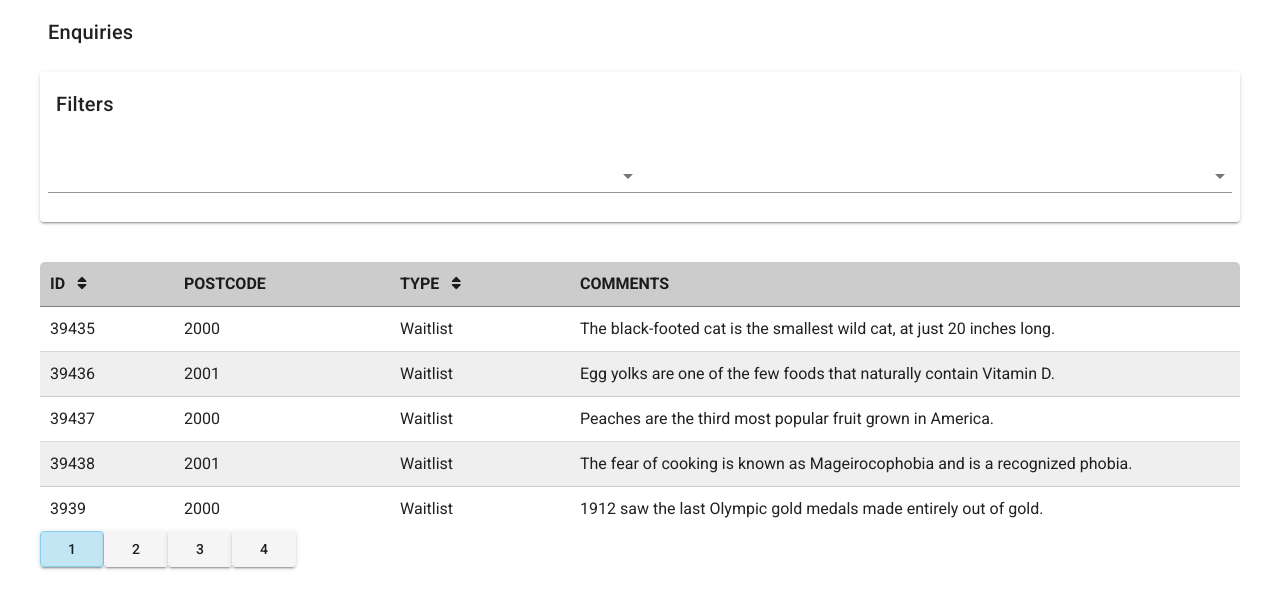
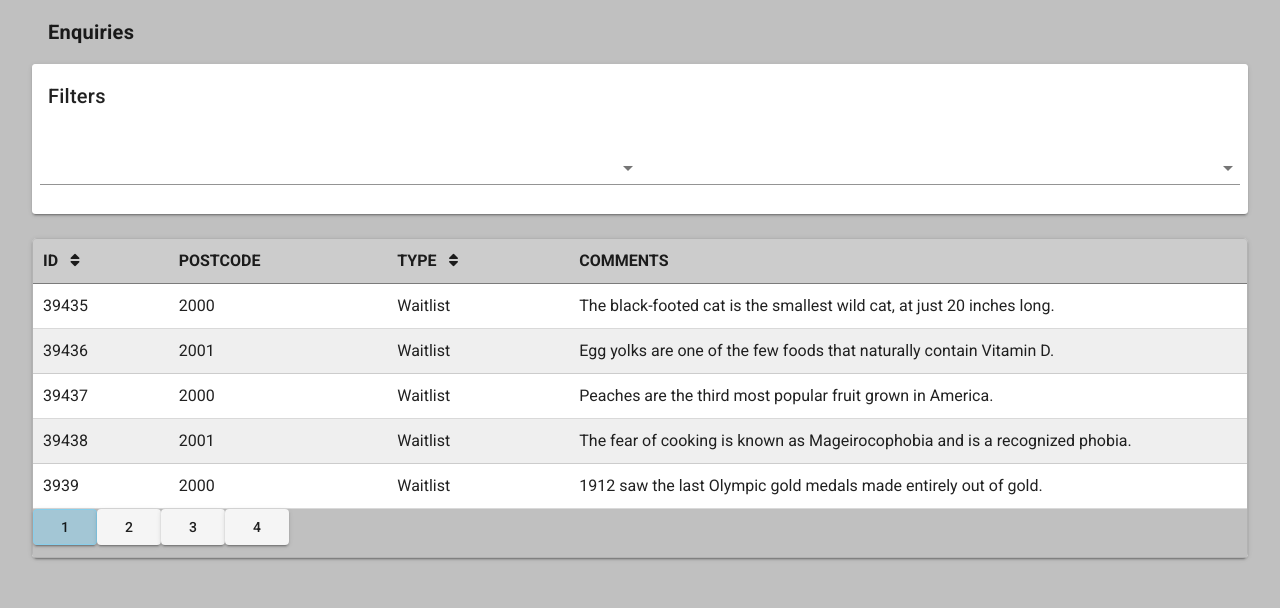
Before and after one commit to Bozzeh/Project1, a Vue app: page / in a window 1280 px wide. Shown: the top 608 px of the page. Built offline with nearby package versions, Linux system fonts and the light colour scheme.

Commit message:
Page styling
Page styling for cleaner and nicer v-cards

```diff
--- a/src/App.vue
+++ b/src/App.vue
@@ -1,13 +1,15 @@
 <template>
-    <v-app>
-        <v-card class="content-size" flat>
-            <v-card-title>Enquiries</v-card-title>
+    <v-app style="background-color: silver;">
+        <v-card class="content-size" flat style="background-color: silver;">
+            <v-card-title><strong>Enquiries</strong></v-card-title>
             <v-card flat> <!-- Additional padding -->
                 <v-card-actions class="dont-flex">
                     <FilterComponent></FilterComponent>
                 </v-card-actions>
+            </v-card>
+            <v-card flat style="margin-top: 2%; border-top-right-radius: 5px; border-top-left-radius: 5px;">
                 <v-card-actions class="dont-flex">
-                    <ListComponent :enquiries="enquiries" :colSorted="colSorted" @sortIndex="(event) => SortTable(event)" style="margin-top: 2%;"></ListComponent>
+                    <ListComponent :enquiries="enquiries" :colSorted="colSorted" @sortIndex="(event) => SortTable(event)"></ListComponent>
                 </v-card-actions>
             </v-card>
         </v-card>
@@ -125,5 +127,6 @@ export default {
     /* Default for v-card-actions is display: flex */
     .dont-flex {
         display: block;
+        padding: 0;
     }
 </style>
--- a/src/components/List.vue
+++ b/src/components/List.vue
@@ -1,6 +1,6 @@
 <template>
     <div>
-        <v-card flat>
+        <v-card class="list-card">
             <table class="enquiries-table">
                 <tr>
                     <th class="table-headers" v-for="(headers, i) in headings" :key="i" align="left" @click="EmitIndex(i)">
@@ -16,7 +16,7 @@
             </table>
 
             <!-- Pagination -->
-            <v-card flat>
+            <v-card class="pagination-card" flat>
                 <v-card-actions style="padding: 0;">
                     <ul class="pagination">
                         <li v-for="i in enquiries.length" :key="i">
@@ -103,6 +103,20 @@ export default {
         border-bottom: 1px solid rgb(0, 0, 0, 0.4);
     }
 
+    .list-card {
+        border: 1px solid rgba(0, 0, 0, 0.3) !important;
+        border-radius: 5px !important;
+    }
+
+    .pagination-card {
+        padding-bottom: 1%;
+        background-color: silver !important;
+        border-top-left-radius: 0 !important;
+        border-top-right-radius: 0 !important;
+        border-bottom-left-radius: 0 !important;
+        border-bottom-right-radius: 0 !important;
+    }
+
     /* ul and li are for the custom made pagination - don't show bullet point and align it horizontally */
     .pagination {
         padding: 0 !important;
@@ -120,14 +134,6 @@ export default {
         border-collapse: collapse; /* Allows setting of the table border colour */
     }
 
-    .enquiries-table th:nth-child(1) {
-        border-top-left-radius: 5px !important;
-    }
-
-    .enquiries-table th:last-child {
-        border-top-right-radius: 5px !important;
-    }
-
     .table-headers {
         background-color: rgba(192, 192, 192, 0.8);
     }
@@ -137,7 +143,7 @@ export default {
     }
 
     .table-rows {
-        border-top: 1px solid rgb(0, 0, 0, 0.15);
+        border-bottom: 1px solid rgb(0, 0, 0, 0.15);
     }
 
     .active {
```
